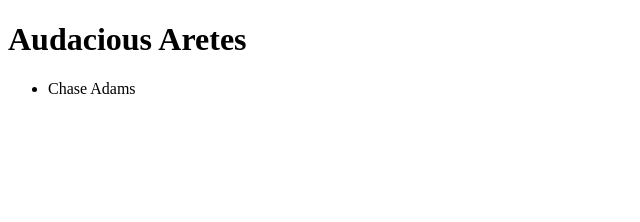
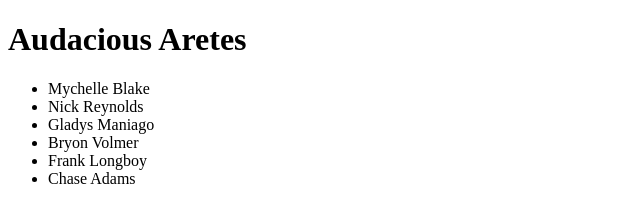
Before and after one commit to audaciousaretes/audaciousaretes.github.io, a website: page public/index.html in a window 1280 px wide. Shown: the whole page, without its empty margins (0-640 px from the left). Drawn offline with Linux system fonts and the light colour scheme.

Commit message:
Adds complete list of committers

```diff
--- a/public/index.html
+++ b/public/index.html
@@ -10,6 +10,11 @@
    <body>
        <h1>Audacious Aretes</h1>
        <ul>
+           <li>Mychelle Blake</li>
+           <li>Nick Reynolds</li>
+           <li>Gladys Maniago</li>
+           <li>Bryon Volmer</li>
+           <li>Frank Longboy</li>
            <li>Chase Adams</li>
        </ul>
    </body>
```
Lines whose indentation alone changed are shown as unchanged.
